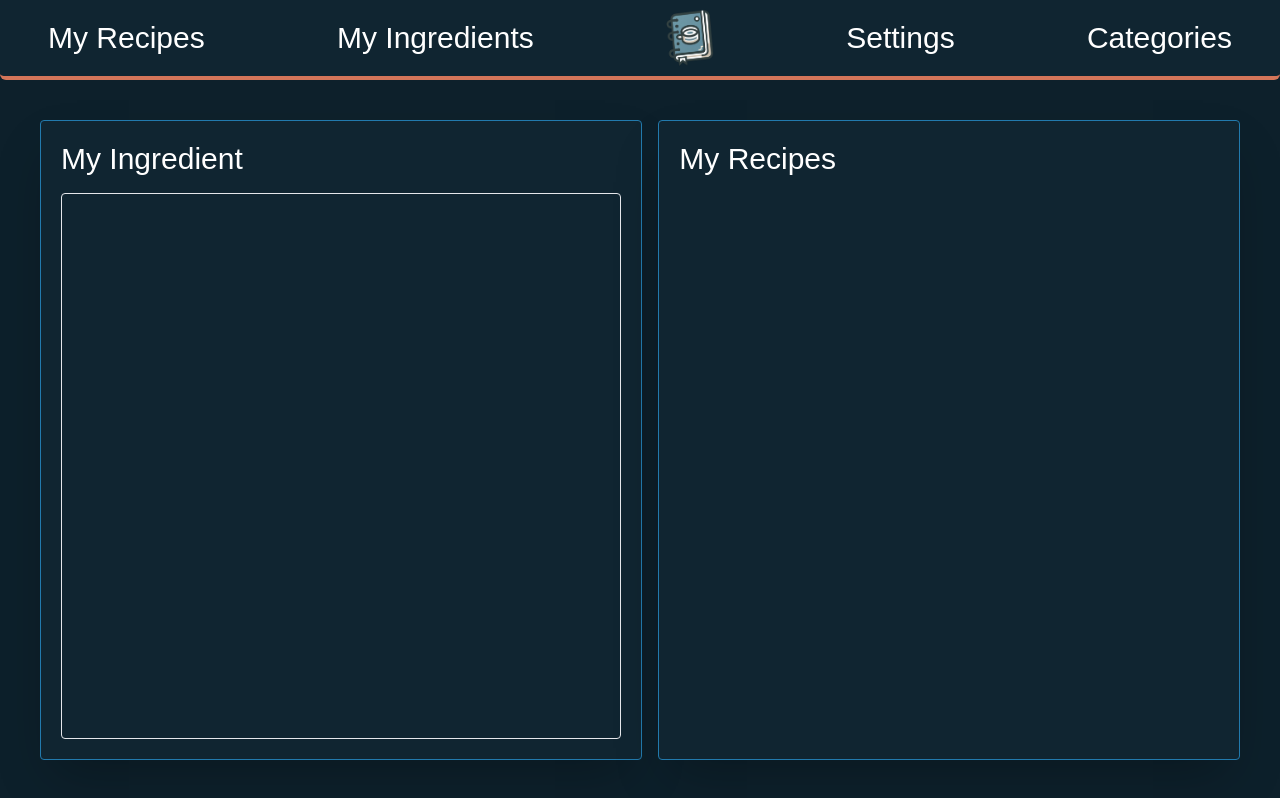
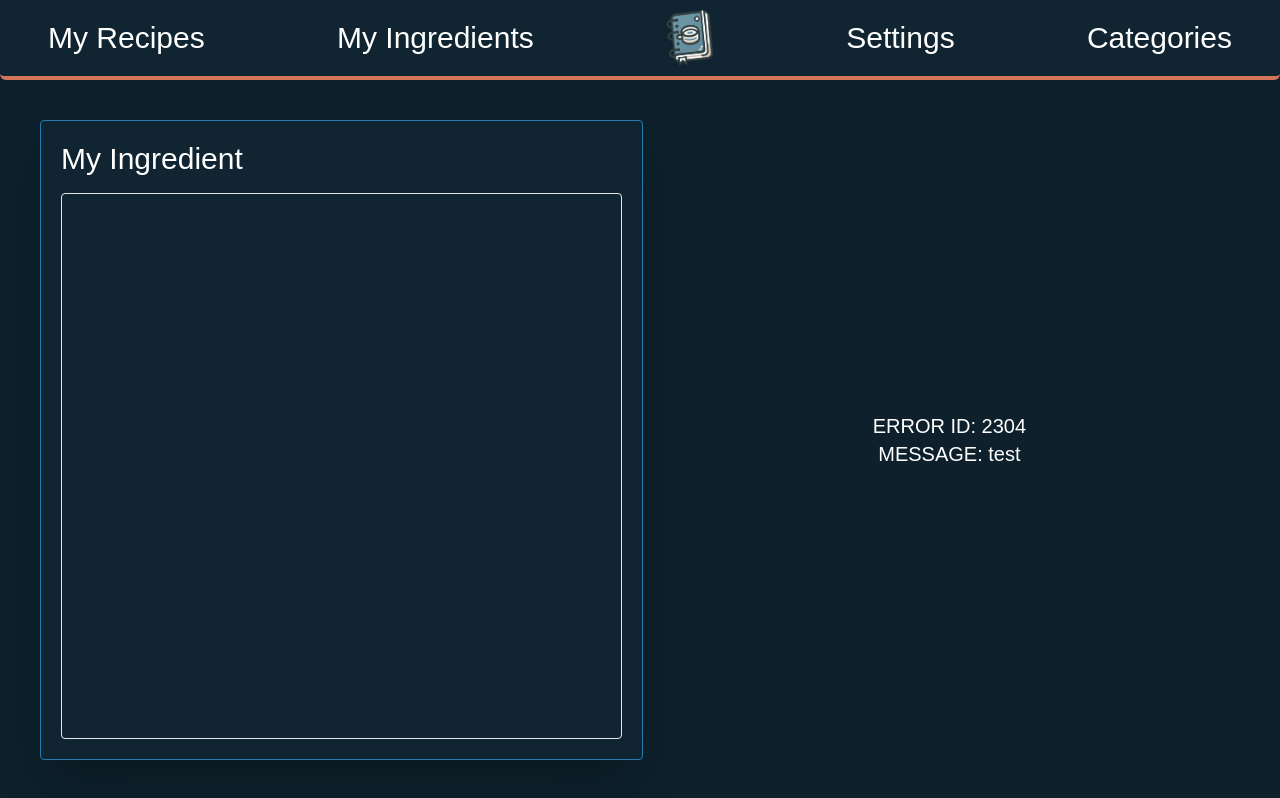
Before and after one commit to MaxPW777/myRecipeTracker, a Next.js app in the folder frontend/: page / in a window 1280 px wide. Built offline with nearby package versions, Linux system fonts and the light colour scheme; a web font is replaced by a local one.

Commit message:
[~] Refactored Recipe List

```diff
--- /dev/null
+++ b/frontend/src/app/(pages)/recipes/components/RecipeList.tsx
@@ -0,0 +1,26 @@
+"use client"
+import IRecipe from "@/src/types/Recipe";
+import CategoryItem from "@/src/app/(pages)/recipes/components/RecipeItem";
+import ErrorModule from "@/src/app/components/ErrorModule";
+import React from "react";
+
+interface RecipeListProps {
+    data: IRecipe[] | { message: string, statusCode: number }
+}
+
+export default function RecipeList({data}: RecipeListProps) {
+    return (
+        'length' in data ?
+            data.map((recipe: IRecipe) => (
+                <CategoryItem key={recipe._id}
+                              ImageSource={'/tiramisu.jpg'}
+                              RecipeTitle={recipe.title}
+                              RecipeID={recipe._id}/>
+            )) :
+            'message' in data ?
+                <div className={'text-center w-full'}>
+                    <ErrorModule error={data}/>
+                </div> :
+                <p>Loading...</p>
+    )
+}
--- a/frontend/src/app/(pages)/recipes/page.tsx
+++ b/frontend/src/app/(pages)/recipes/page.tsx
@@ -1,9 +1,7 @@
 "use client"
 import React from 'react'
-import CategoryItem from "./components/RecipeItem";
 import {useGetRecipesByAuthorQuery} from "@/src/services/recipes";
-import ErrorModule from "@/src/app/components/ErrorModule";
-import IRecipe from "@/src/types/Recipe";
+import RecipeList from "./components/RecipeList";
 
 function RecipePage() {
     const {data} = useGetRecipesByAuthorQuery('65f46e79a69422ad1aa775c1')
@@ -14,20 +12,7 @@ function RecipePage() {
             <div
                 className={'w-[calc(80% - 0.25rem)] md:max-w-[calc(4 * 13rem + 3 * 0.25rem)] md:p-3 h-full border rounded border-accent flex flex-wrap gap-1 px-auto overflow-y-auto'}>
                 {
-                    data &&(
-                        'length' in data ?
-                            data.map((recipe: IRecipe) => (
-                                <CategoryItem key={recipe._id}
-                                              ImageSource={'/tiramisu.jpg'}
-                                              RecipeTitle={recipe.title}
-                                              RecipeID={recipe._id}/>
-                            )) :
-                            'message' in data ?
-                                <div className={'text-center w-full'}>
-                                    <ErrorModule error={data}/>
-                                </div> :
-                                <p>Loading...</p>
-                    )}
+                    data && <RecipeList data={data}/>}
             </div>
 
         </main>
--- a/frontend/src/app/components/MyRecipeContainer.tsx
+++ /dev/null
@@ -1,15 +0,0 @@
-import React from "react";
-
-function MyRecipeContainer() {
-
-    return (
-        <div className={'main-block'}>
-            <p className={'m-5'}>My Recipes</p>
-            <div className={'flex flex-col'}>
-
-            </div>
-        </div>
-    )
-}
-
-export default MyRecipeContainer;
--- a/frontend/src/app/page.tsx
+++ b/frontend/src/app/page.tsx
@@ -1,6 +1,6 @@
+"use client"
 import React from 'react'
-import MyRecipeContainer from './components/MyRecipeContainer'
-
+import RecipeList from "./(pages)/recipes/components/RecipeList";
 function HomePage() {
     return (
         <main className={'justify-center items-center gap-4 flex'}>
@@ -9,7 +9,7 @@ function HomePage() {
                 <div className={'h-full w-full border rounded'}>
                 </div>
             </div>
-            <MyRecipeContainer/>
+            <RecipeList data={{message : "test" , statusCode:2304}}/>
         </main>
     )
 }
```
